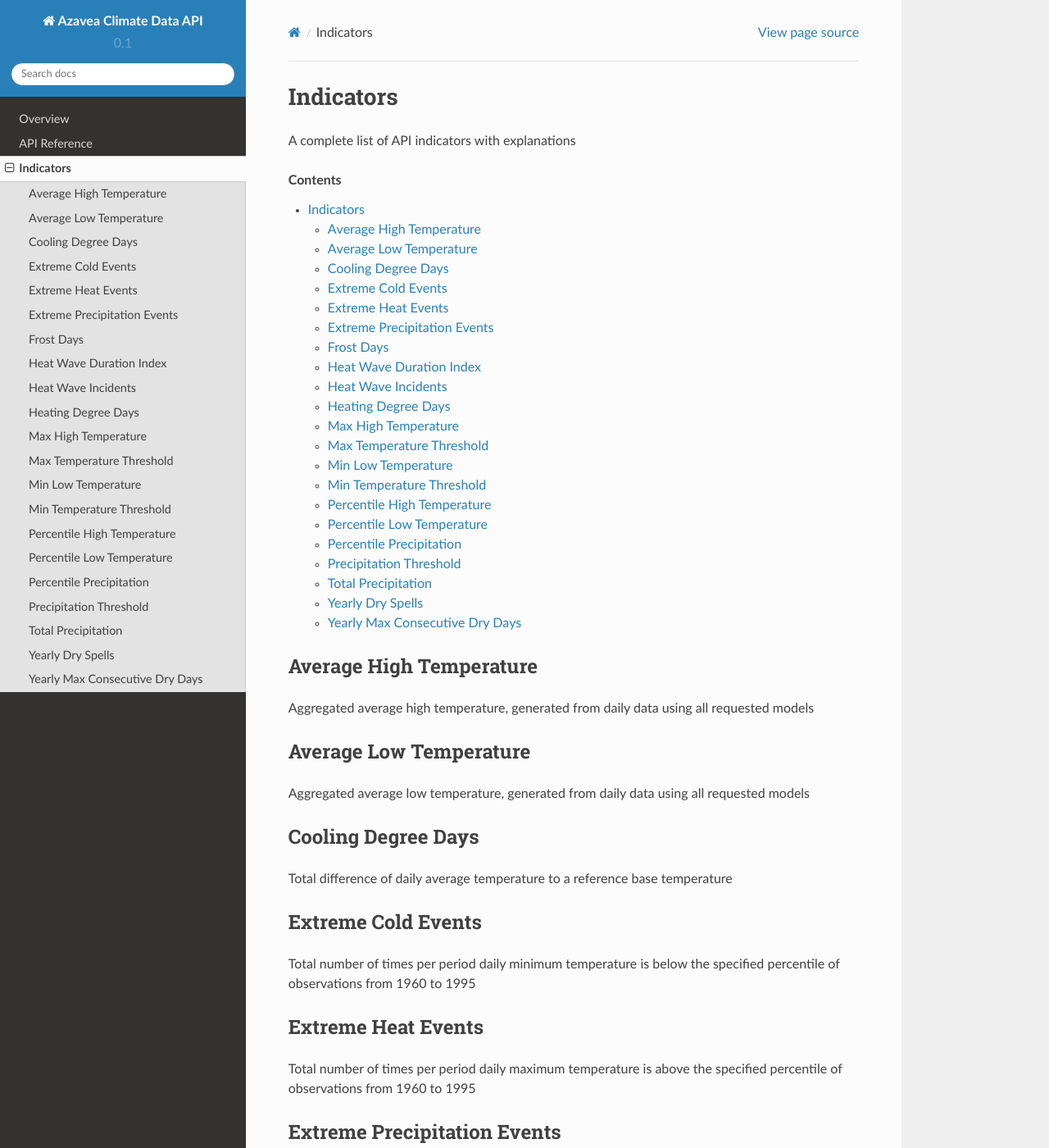
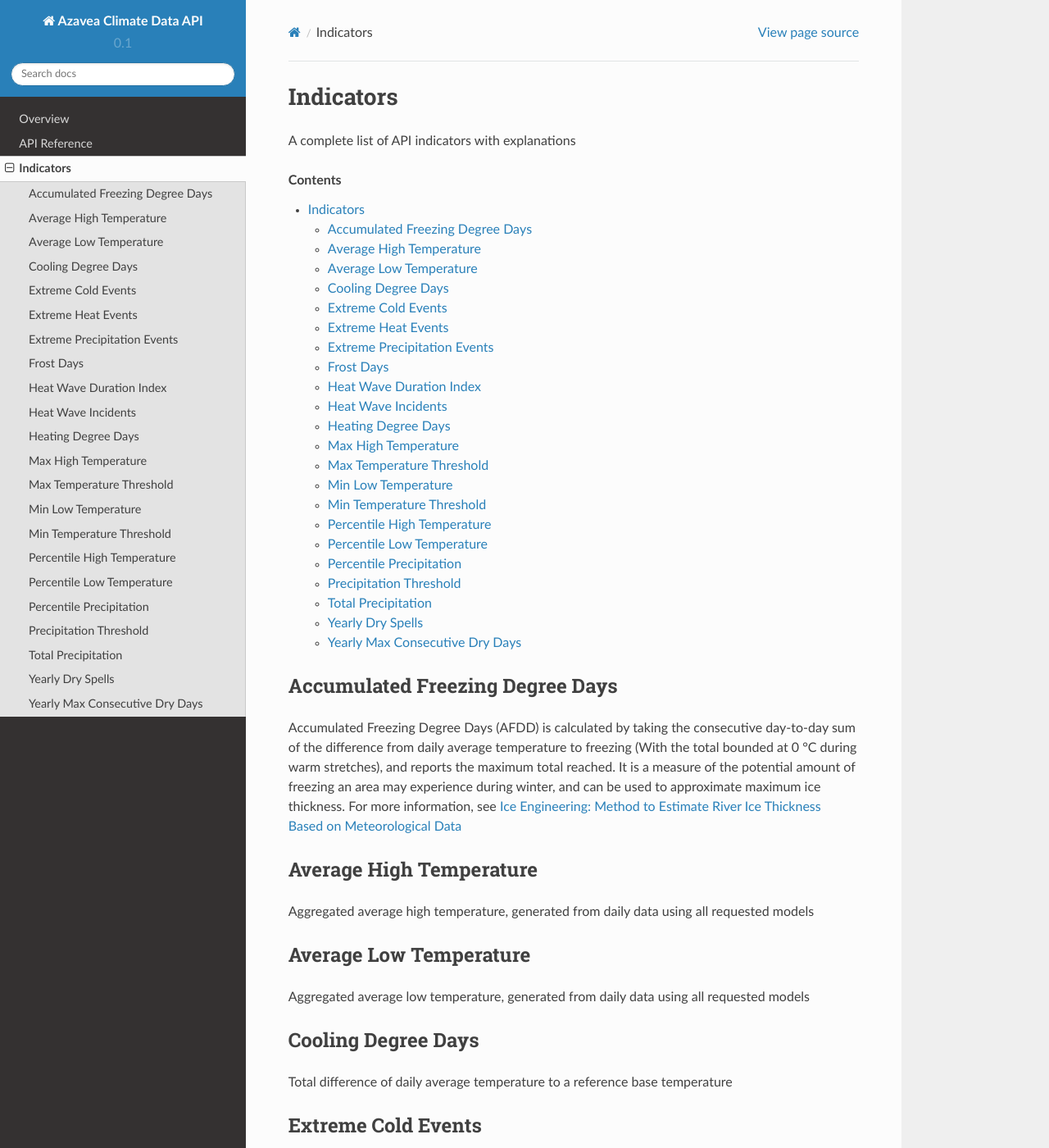
Before and after one commit to azavea/climate-change-api, a Sphinx documentation site: the page built from doc/source/indicators.rst, in a window 1280 px wide and 1400 px high. Shown: the whole window at 82% size. Built offline with Sphinx 7.4.7 and the Read the Docs theme 2.0.0, drawn with Linux system fonts in a browser that asks for light colours.

Commit message:
Add AccFrDegDay to indicator detail docs

```diff
--- a/doc/source/indicators.rst
+++ b/doc/source/indicators.rst
@@ -4,6 +4,12 @@ Indicators
 A complete list of API indicators with explanations
 
 .. contents:: :depth: 2
+
+
+Accumulated Freezing Degree Days
+--------------------------------
+
+.. include::  indicators/accumulated_freezing_degree_days.rst
 
 
 Average High Temperature
--- /dev/null
+++ b/doc/source/indicators/accumulated_freezing_degree_days.rst
@@ -0,0 +1,3 @@
+Accumulated Freezing Degree Days (AFDD) is calculated by taking the consecutive day-to-day sum of the difference from daily average temperature to freezing (With the total bounded at 0 °C during warm stretches), and reports the maximum total reached. It is a measure of the potential amount of freezing an area may experience during winter, and can be used to approximate maximum ice thickness. For more information, see `Ice Engineering: Method to Estimate River Ice Thickness Based on Meteorological Data`__
+
+__ http://faculty.babson.edu/goldstein/goldsteingroup/TN04-3.pdf
```
